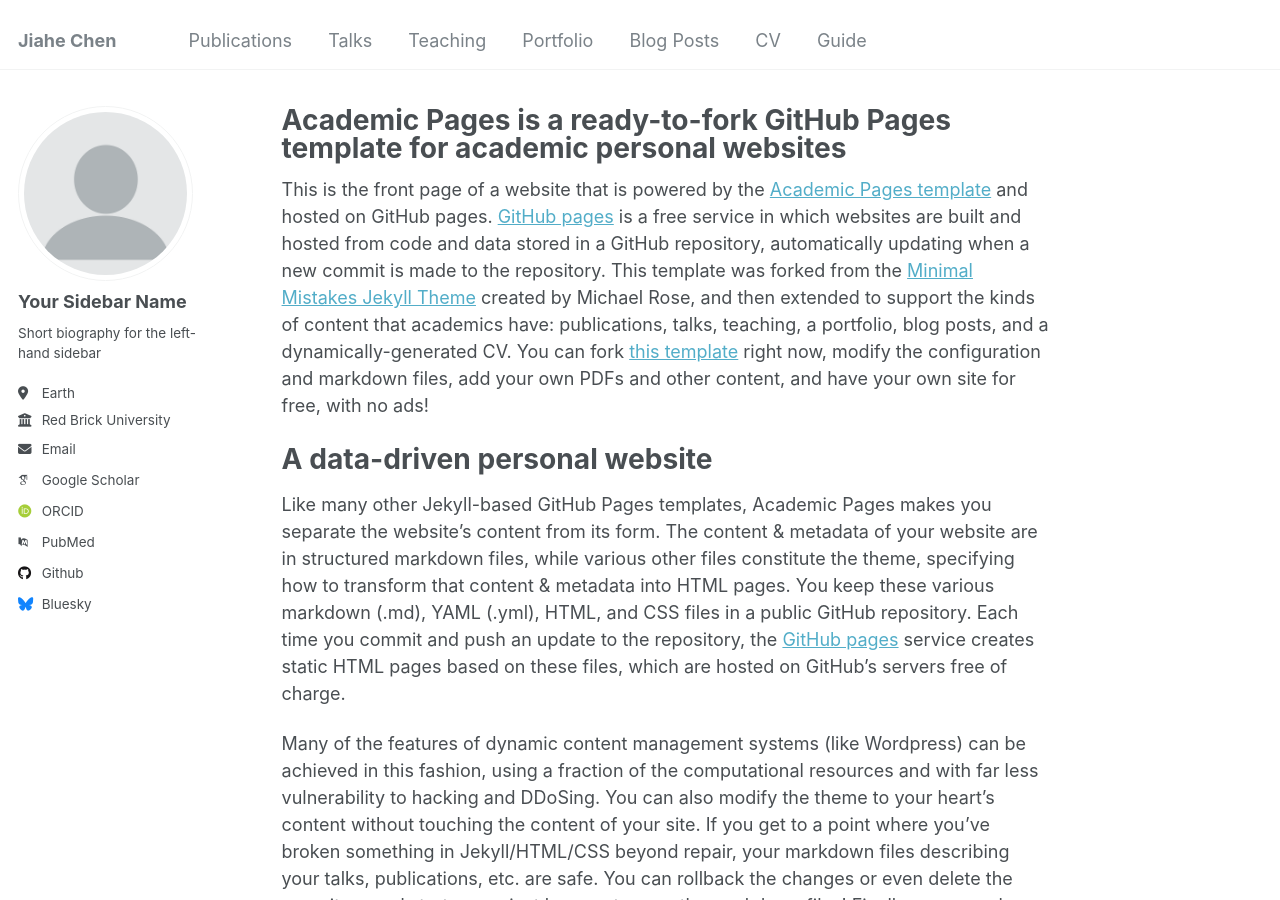
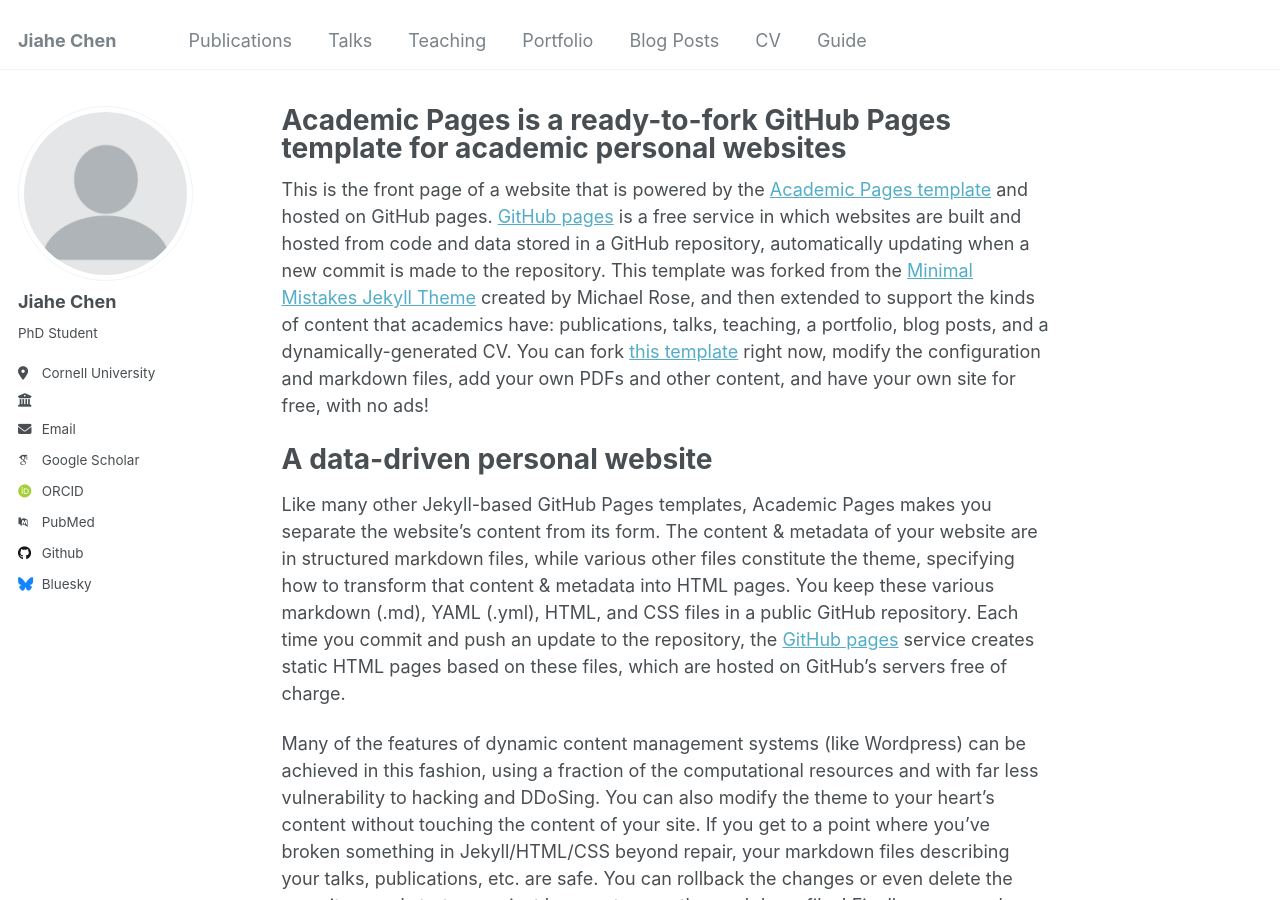
Before and after one commit to Ericland/Ericland.github.io, a Jekyll site: the page built from _pages/about.md, in a window 1280 px wide and 900 px high. Built offline with Jekyll 4.4.1, drawn with Linux system fonts in a browser that asks for light colours; some web fonts are replaced.

Commit message:
Update _config.yml

```diff
--- a/_config.yml
+++ b/_config.yml
@@ -14,7 +14,7 @@ name                     : &name "Jiahe Chen"
 description              : &description "personal description"
 url                      : https://Ericland.github.io # the base hostname & protocol for your site e.g. "https://[your GitHub username].github.io"
 baseurl                  : "" # the subpath of your site, e.g. "/blog"
-repository               : "academicpages/academicpages.github.io"
+repository               : "Ericland/Ericland.github.io"
 
 # Site Author - The following control what appear as part of the author content on the side bar.
 #               If a field is blank the icon and link will not appear, otherwise it will be shown.
@@ -22,11 +22,11 @@ repository               : "academicpages/academicpages.github.io"
 author:
   # Biographic information
   avatar           : "profile.png"
-  name             : "Your Sidebar Name"
+  name             : "Jiahe Chen"
   pronouns         : # example: "she/her"
-  bio              : "Short biography for the left-hand sidebar"
-  location         : "Earth"
-  employer         : "Red Brick University"
+  bio              : "PhD Student"
+  location         : "Cornell University"
+  employer         : ""
   uri              : # URL
   email            : "none@example.org"
 
```
